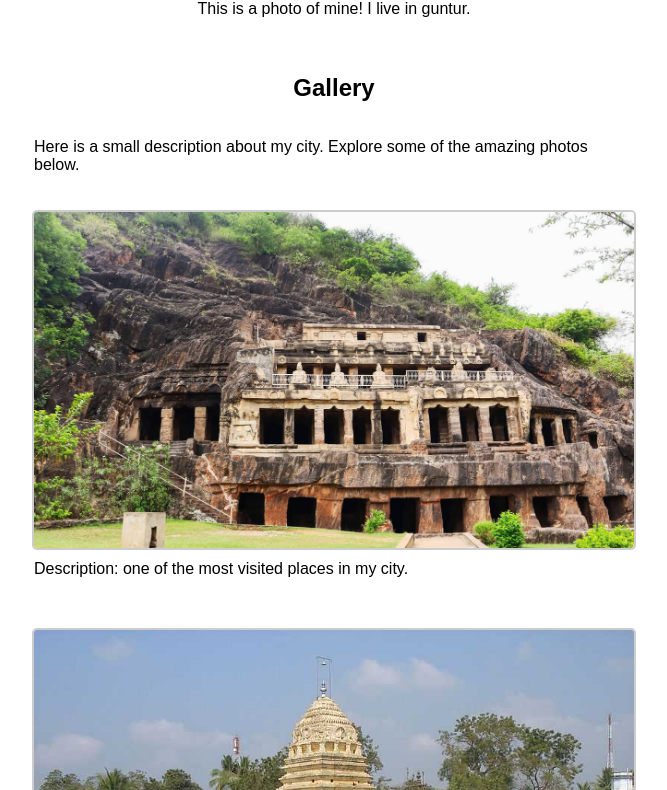
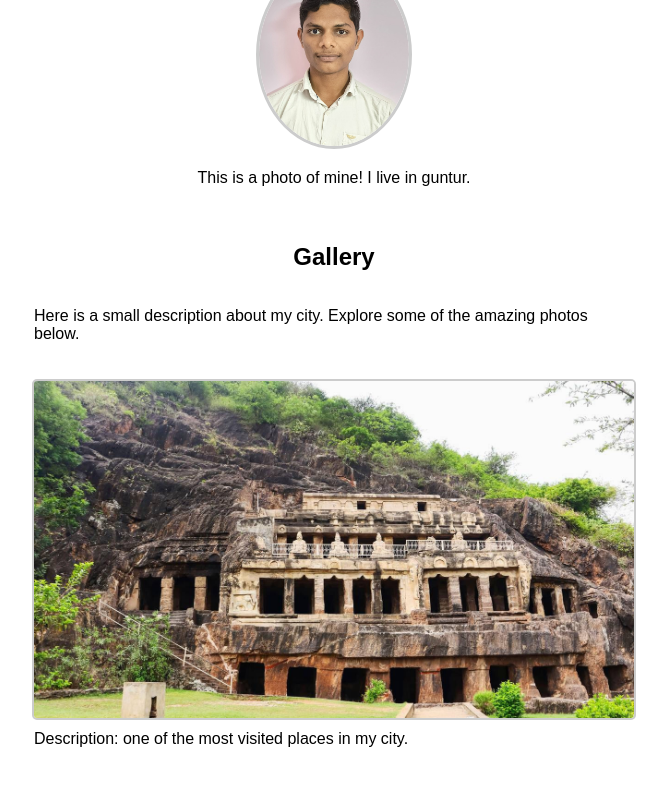
Before and after one commit to narasimhareddybommiredy/narasimha, a plain HTML site: page index.html in a window 1280 px wide. Shown: the part 150-940 px from the top of the page, without its empty margins (306-973 px from the left). Drawn offline with Linux system fonts and the light colour scheme.

Commit message:
Update index.html

```diff
--- a/index.html
+++ b/index.html
@@ -54,7 +54,7 @@
 <body>
     <header>
         <h1>Welcome to My Website</h1>
-        <img src="narasimha" alt="My Photo">
+        <img src="narasimha.jpg" alt="My Photo">
         <p>This is a photo of mine! I live in guntur.</p>
     </header>
     <section>
```
